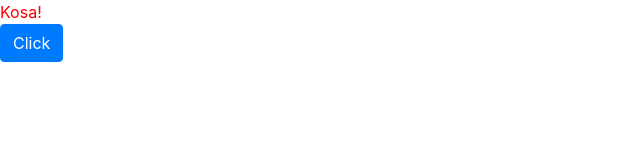
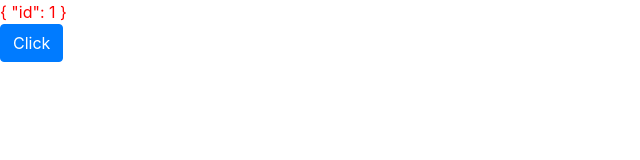
Before and after one commit to eunyeong1328/metanetVue, a Vue app: page / in a window 1280 px wide. Shown: the top 160 px of the page, without its empty margins (0-640 px from the left). Built offline with nearby package versions, Linux system fonts and the light colour scheme.

Commit message:
use reactive

```diff
--- a/src/App.vue
+++ b/src/App.vue
@@ -10,13 +10,15 @@
 </template>
 
 <script>
-import { ref } from 'vue';
+import { reactive } from 'vue';
 export default{
   setup(){
-    let name = ref("Kosa!");
+    const name = reactive({
+      id:1
+    });
 
     const updateName = () => {
-      name = "metanet"
+      name.id = "metanet"
       console.log(name);
     }
 
```
